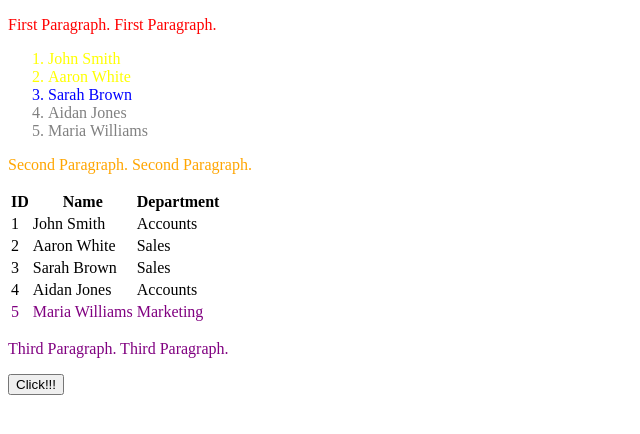
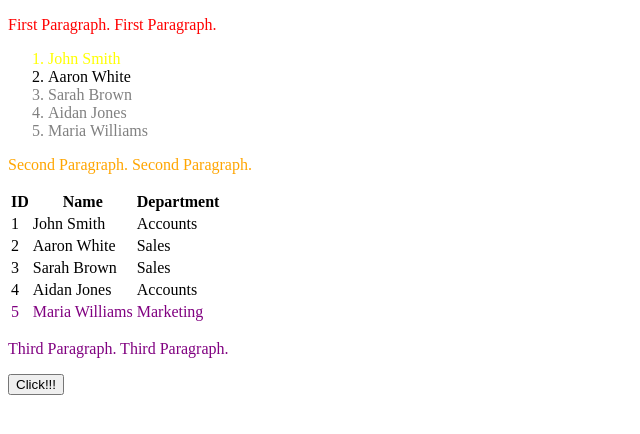
Before and after one commit to mayssam73/jQuery-Udemy-Course, a plain HTML site: page Section 3/Position Based Selectors/index.html in a window 1280 px wide. Both pictures are taken after a click on the button "Click!!!". Shown: the whole page, without its empty margins (0-640 px from the left). Drawn offline with nearby package versions, Linux system fonts and the light colour scheme.

Commit message:
Small changes to previous index fies

```diff
--- a/Section 3/Position Based Selectors/index.html
+++ b/Section 3/Position Based Selectors/index.html
@@ -15,11 +15,11 @@
                 // Selects the odd li elements
                 $("p:odd").css("color", "orange");
                 // Selects the li element at index 3
-                $("li:eq(3)").css("color", "pink");
+                $("li:eq(2)").css("color", "pink");
                 // Selects the all li elements less than index 2
-                $("li:lt(2)").css("color", "yellow");
+                $("li:lt(1)").css("color", "yellow");
                 // Selects the all li elements greater than index 2
-                $("li:gt(2)").css("color", "gray");
+                $("li:gt(1)").css("color", "gray");
             });
         });
     </script>
```
Also changed, not shown: Section 3/Child and Sibling Selectors/index.html (+1 -1 lines).
